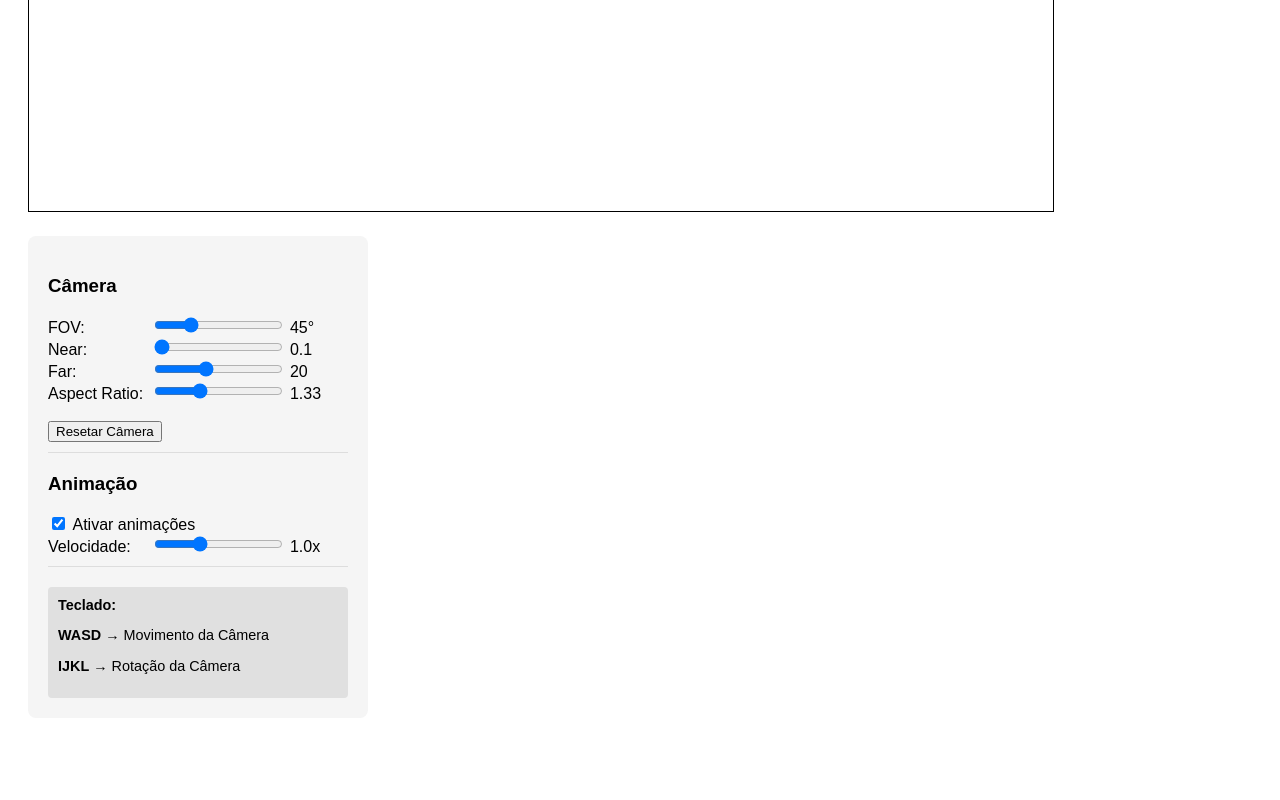
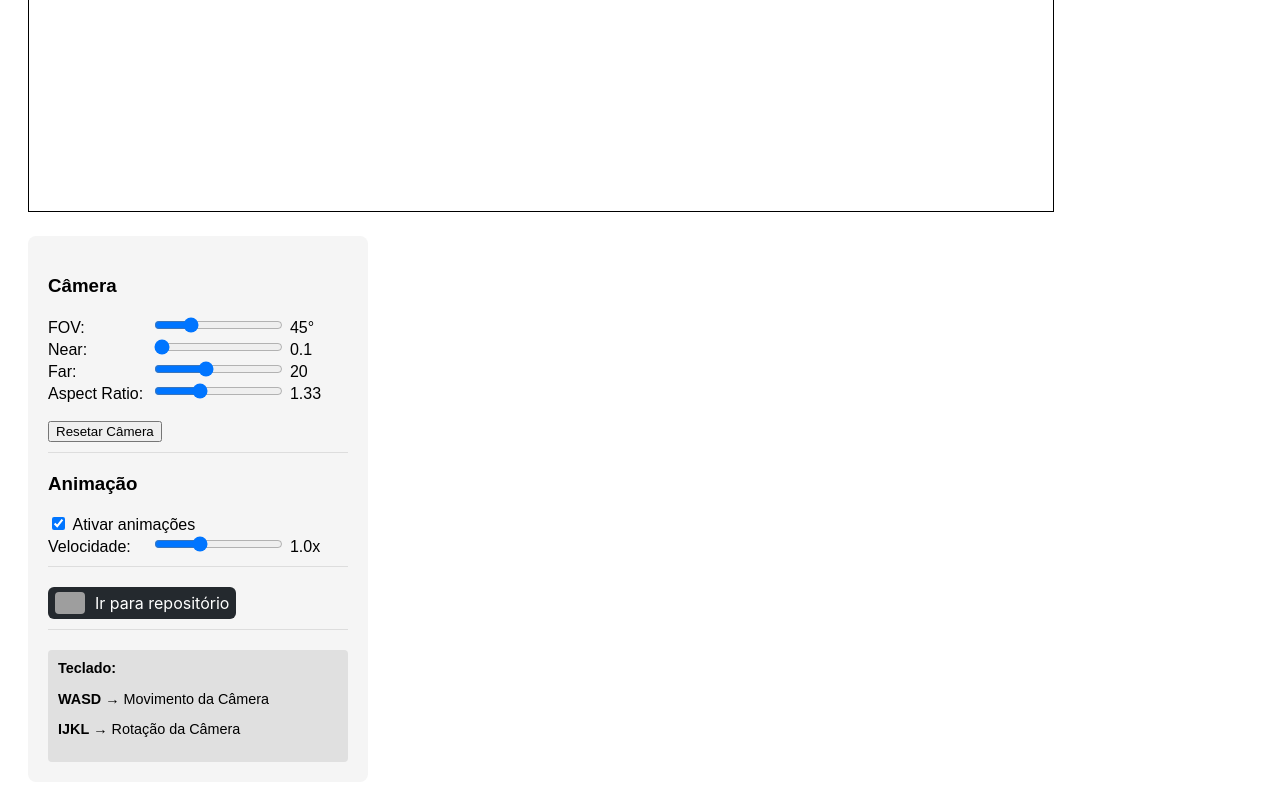
Before and after one commit to otreek11/WebGLObjects, a plain HTML site: page index.html in a window 1280 px wide. Shown: the part 714-1514 px from the top of the page. Before the commit the page ends 1460 px from the top, so only its background shows below. Drawn offline with Linux system fonts and the light colour scheme; no server answers; grey boxes are pictures that could not be loaded.

Commit message:
link repo
adicionando link para repositório

```diff
--- a/index.html
+++ b/index.html
@@ -49,6 +49,24 @@
             font-size: 0.9em;
         }
         .keyboard-legend h4 { margin: 0 0 5px 0; }
+
+        .github-link a {
+            display: inline-flex;
+            align-items: center;
+            text-decoration: none;
+            gap: 10px;
+            background: #24292e;
+            color: white;
+            padding: 5px 7px;
+            border-radius: 6px;
+            font-family: -apple-system, BlinkMacSystemFont, "Segoe UI", Helvetica, Arial, sans-serif;
+        }
+
+        .github-link img {
+            width: 30px;
+            border-radius: 4px;
+        }
+
     </style>
 </head>
 
@@ -104,12 +122,21 @@
                 </div>
             </div>
 
+            <div class="github-link control-group">
+                <a href="https://github.com/otreek11/WebGLObjects" target="_blank">
+                    <img src="https://github.githubassets.com/images/modules/logos_page/GitHub-Mark.png"
+                        alt="Repositório GitHub">
+                    <span>Ir para repositório</span>
+                </a>
+            </div>
+
             <div class="keyboard-legend">
                 <h4>Teclado:</h4>
                 <p><strong>WASD</strong> &rarr; Movimento da Câmera</p>
                 <p><strong>IJKL</strong> &rarr; Rotação da Câmera</p>
             </div>
 
+
         </div>
     </div>
 
```
